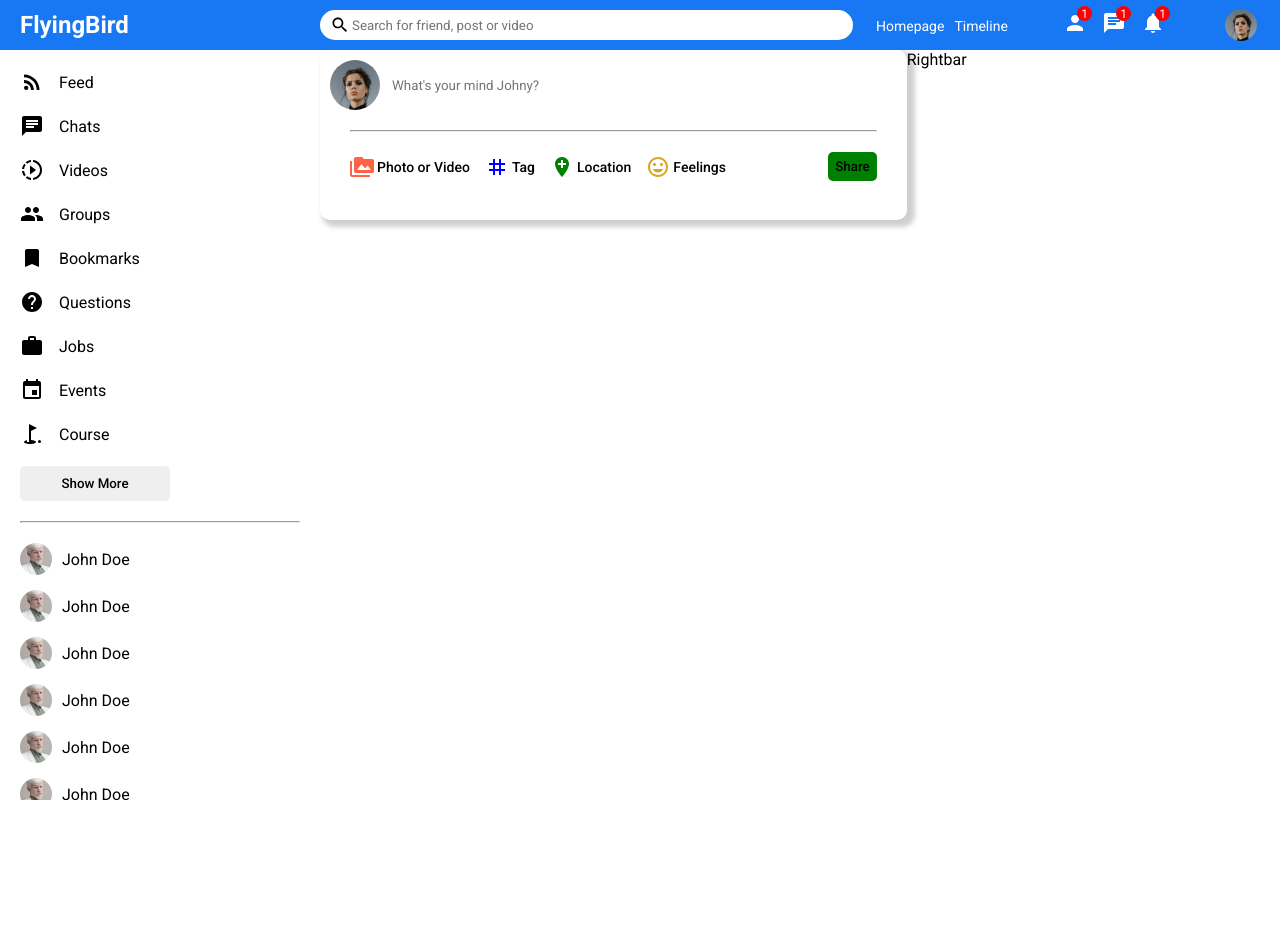
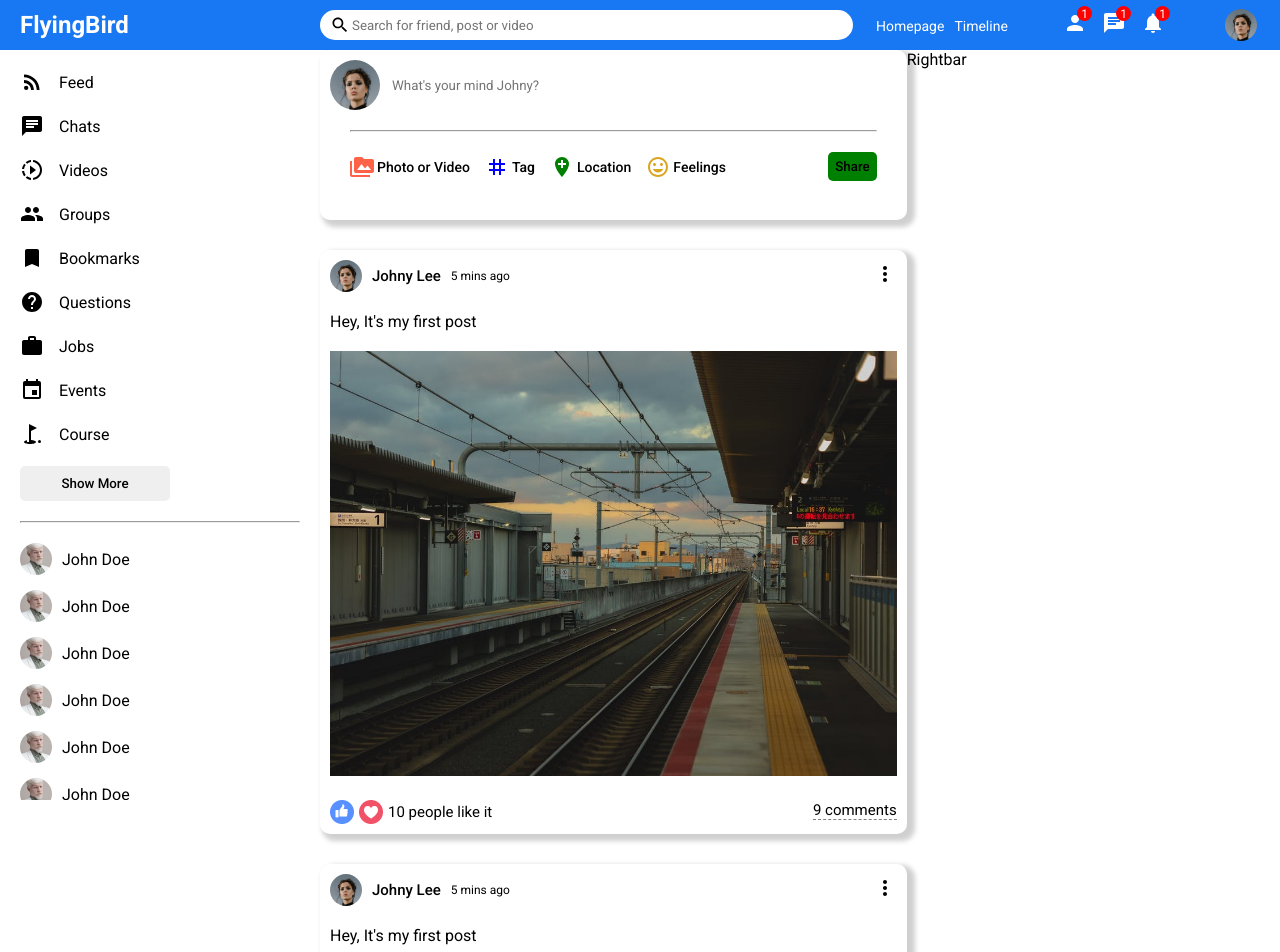
Before and after one commit to JohnyXu/learning, a React (Create React App) app: page / in a window 1280 px wide. Shown: the top 952 px of the page. Before the commit the page ends 800 px from the top, so only its background shows below. Built offline with nearby package versions, Linux system fonts and the light colour scheme.

Commit message:
add post component

```diff
--- a/src/components/feed/Feed.jsx
+++ b/src/components/feed/Feed.jsx
@@ -1,4 +1,5 @@
 import React from 'react';
+import Post from '../post/Post';
 import Share from '../share/Share';
 import './feed.css';
 export default function Feed() {
@@ -6,6 +7,11 @@
     <div className="feed">
       <div className="feedWrapper">
         <Share />
+        <Post />
+        <Post />
+        <Post />
+        <Post />
+        <Post />
       </div>
     </div>
   );
--- /dev/null
+++ b/src/components/post/Post.jsx
@@ -0,0 +1,37 @@
+import React from 'react';
+import './post.css';
+
+import MoreVertIcon from '@mui/icons-material/MoreVert';
+
+export default function Post() {
+  return (
+    <div className="post">
+      <div className="postWrapper">
+        <div className="postTop">
+          <div className="postTopLeft">
+            <img src="/assets/person/1.jpeg" alt="" className="postProfileImg" />
+            <span className="postUsername">Johny Lee</span>
+            <span className="postDate">5 mins ago</span>
+          </div>
+          <div className="postTopRight">
+            <MoreVertIcon />
+          </div>
+        </div>
+        <div className="postCenter">
+          <span className="postText">Hey, It's my first post</span>
+          <img src="/assets/post/1.jpeg" alt="" className="postImg" />
+        </div>
+        <div className="postBottom">
+          <div className="postBottomLeft">
+            <img src="assets/like.png" alt="" className="likeIcon" />
+            <img src="assets/heart.png" alt="" className="likeIcon" />
+            <span className="postLikeCounter">10 people like it</span>
+          </div>
+          <div className="postBottomRight">
+            <span className="postCommentText">9 comments</span>
+          </div>
+        </div>
+      </div>
+    </div>
+  );
+}
--- /dev/null
+++ b/src/components/post/post.css
@@ -0,0 +1,76 @@
+.post{
+  width: 100%;
+  border-radius: 10px;
+  -webkit-box-shadow: 5px 4px 5px 3px rgba(0,0,0,0.19);
+  box-shadow: 5px 4px 5px 3px rgba(0,0,0,0.19);
+  margin: 30px 0;
+}
+
+.postWrapper{
+  padding: 10px;
+}
+
+.postTop{
+  display: flex;
+  align-items: center;
+  justify-content: space-between;
+}
+
+.postTopLeft{
+  display: flex;
+  align-items: center;
+}
+.postProfileImg{
+  width: 32px;
+  height: 32px;
+  border-radius: 50%;
+  object-fit: cover;
+}
+
+.postUsername{
+  font-size: 15px;
+  font-weight: 500;
+  margin: 0 10px;
+}
+
+.postDate{
+  font-size: 12px;
+}
+
+.postCenter{
+  margin: 20px 0;
+}
+
+.postImg{
+  margin-top: 20px;
+  width: 100%;
+  max-height: 500px;
+  object-fit: cover;
+}
+
+.postBottom {
+  display: flex;
+  justify-content: space-between;
+}
+
+.postBottomLeft {
+  display: flex;
+  align-items: center;
+}
+
+.likeIcon {
+  width: 24px;
+  height: 24px;
+  margin-right: 5px;
+  cursor: pointer;
+}
+
+.postLikeCounter{
+  font-size: 15px;
+}
+
+.postCommentText {
+  cursor: pointer;
+  border-bottom: 1px dashed gray;
+  font-size: 15px;
+}
```
